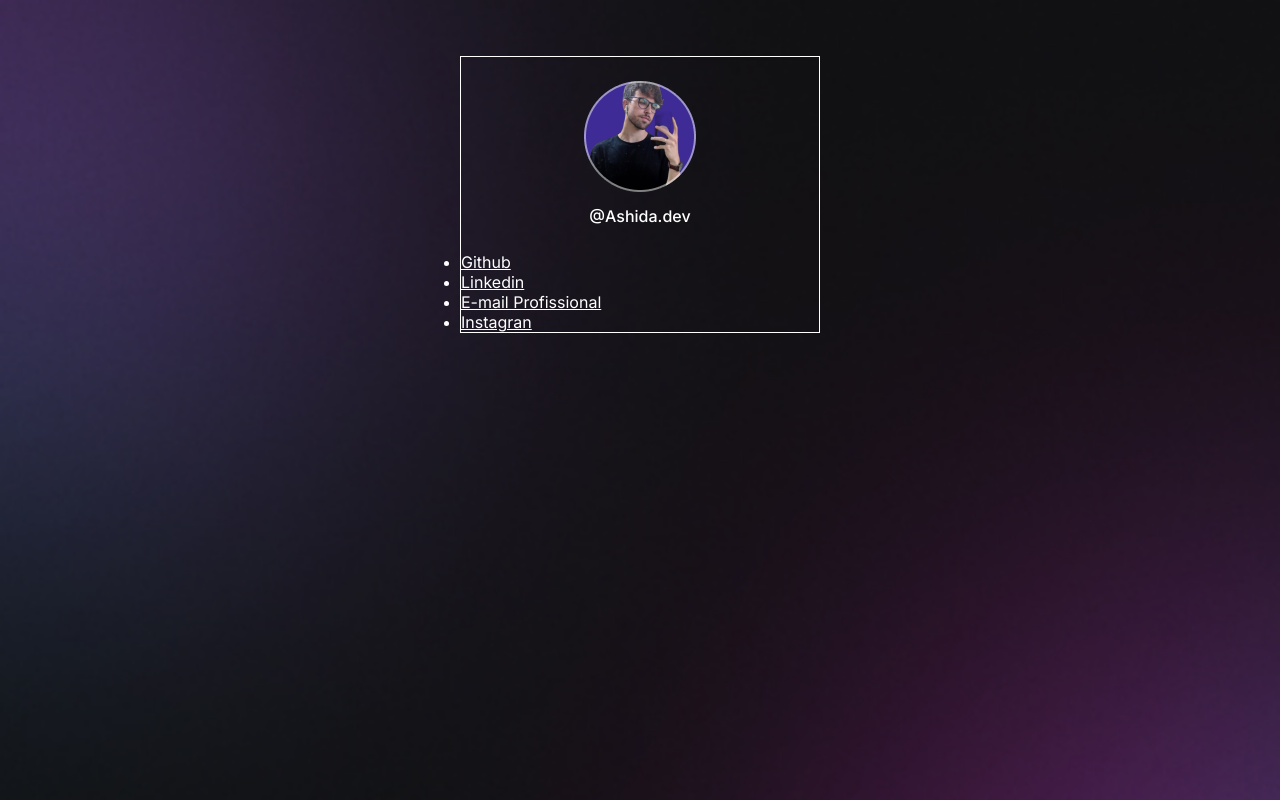
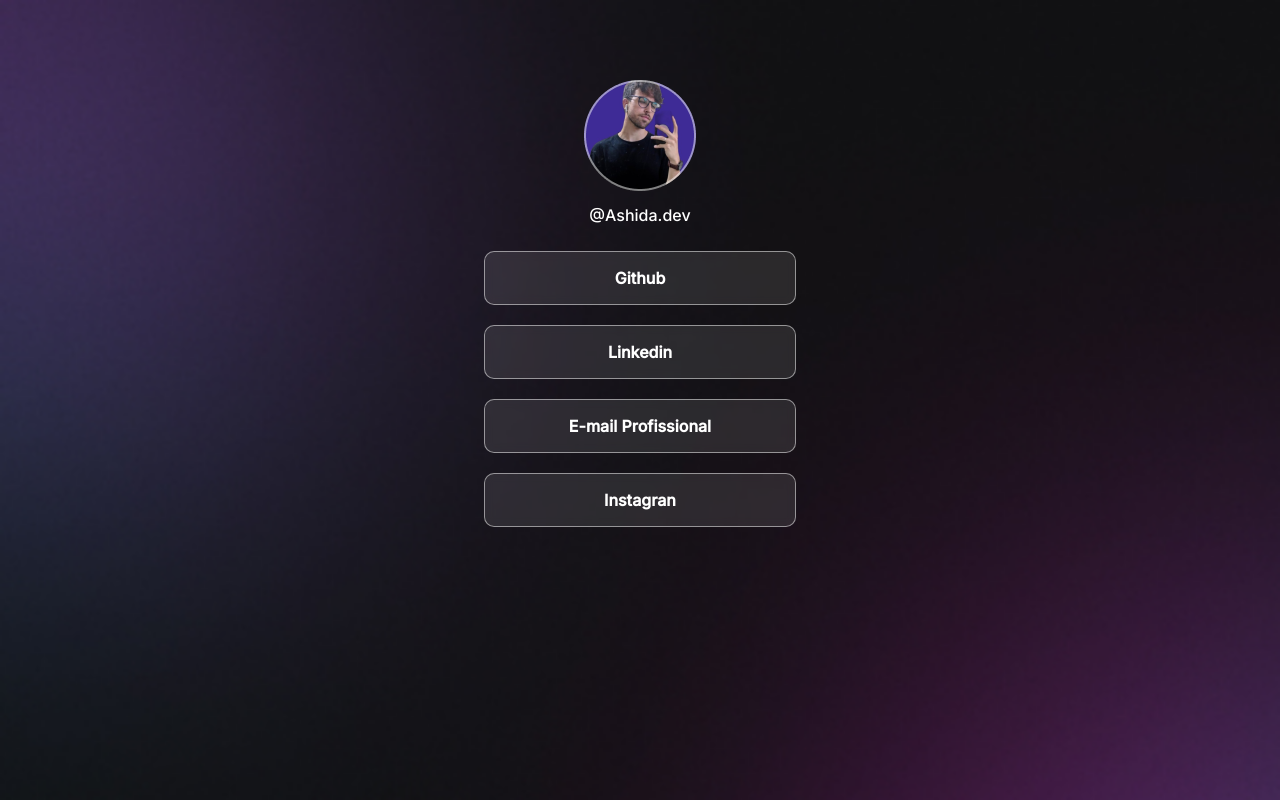
Before and after one commit to LeonardoAshida/Link-Tree, a plain HTML site: page index.html in a window 1280 px wide. Drawn offline with Linux system fonts and the light colour scheme.

Commit message:
atualizacao 29/06

```diff
--- a/index.html
+++ b/index.html
@@ -20,16 +20,16 @@
         </div>
         <ul>
             <li>
-                <a href="https://github.com/LeonardoAshida">Github</a>
+                <a href="https://github.com/LeonardoAshida" target="_blank">Github</a>
             </li>
             <li>
-                <a href="https://www.linkedin.com/in/leonardo-dias-a05493229/">Linkedin</a>
+                <a href="https://www.linkedin.com/in/leonardo-dias-a05493229/" target="_blank">Linkedin</a>
             </li>
             <li>
-                <a href="Mailto:leonardodias.profissional@gmail.com">E-mail Profissional</a>
+                <a href="Mailto:leonardodias.profissional@gmail.com" target="_blank">E-mail Profissional</a>
             </li>
             <li>
-                <a href="https://instagram.com/diass.jpg?igshid=ZGUzMzM3NWJiOQ==">Instagran</a>
+                <a href="https://instagram.com/diass.jpg?igshid=ZGUzMzM3NWJiOQ==" target="_blank">Instagran</a>
             </li>
         </ul>
     </div>
--- a/style.css
+++ b/style.css
@@ -16,8 +16,8 @@
 
 #container{
     width: 360px;
-    border: 1px solid white;
     margin: 56px auto 0px;
+    padding: 0px 24px;
 }
 
 #profile{
@@ -36,3 +36,37 @@
     line-height: 24px;
     margin-top: 8px;
 }
+
+/* Lins */
+
+ul{
+    list-style: none;
+    display: flex;
+    flex-direction: column;
+    gap: 20px;
+}
+
+/*Nem todo navegador aceita o backdrop, para que funcione é necessário usar o -webkit- */
+
+Ul li a{
+    display: flex;
+    padding: 16px 24px;
+    justify-content: center;
+    align-items: center;
+    text-decoration: none;
+    font-weight: bold;
+
+    background: rgba(255, 255, 255, 0.10);
+    border: 1px solid rgba(255, 255, 255, 0.50);
+    border-radius: 10px;
+    backdrop-filter: blur(5px);
+    -webkit-backdrop-filter: blur(5px);
+    transition: background 0.5s;
+}
+
+/*pseudo-seletor */
+
+ul li a:hover{
+    background: rgba(255, 255, 255, 0.05);
+    border: 1px solid pink;
+}
```
